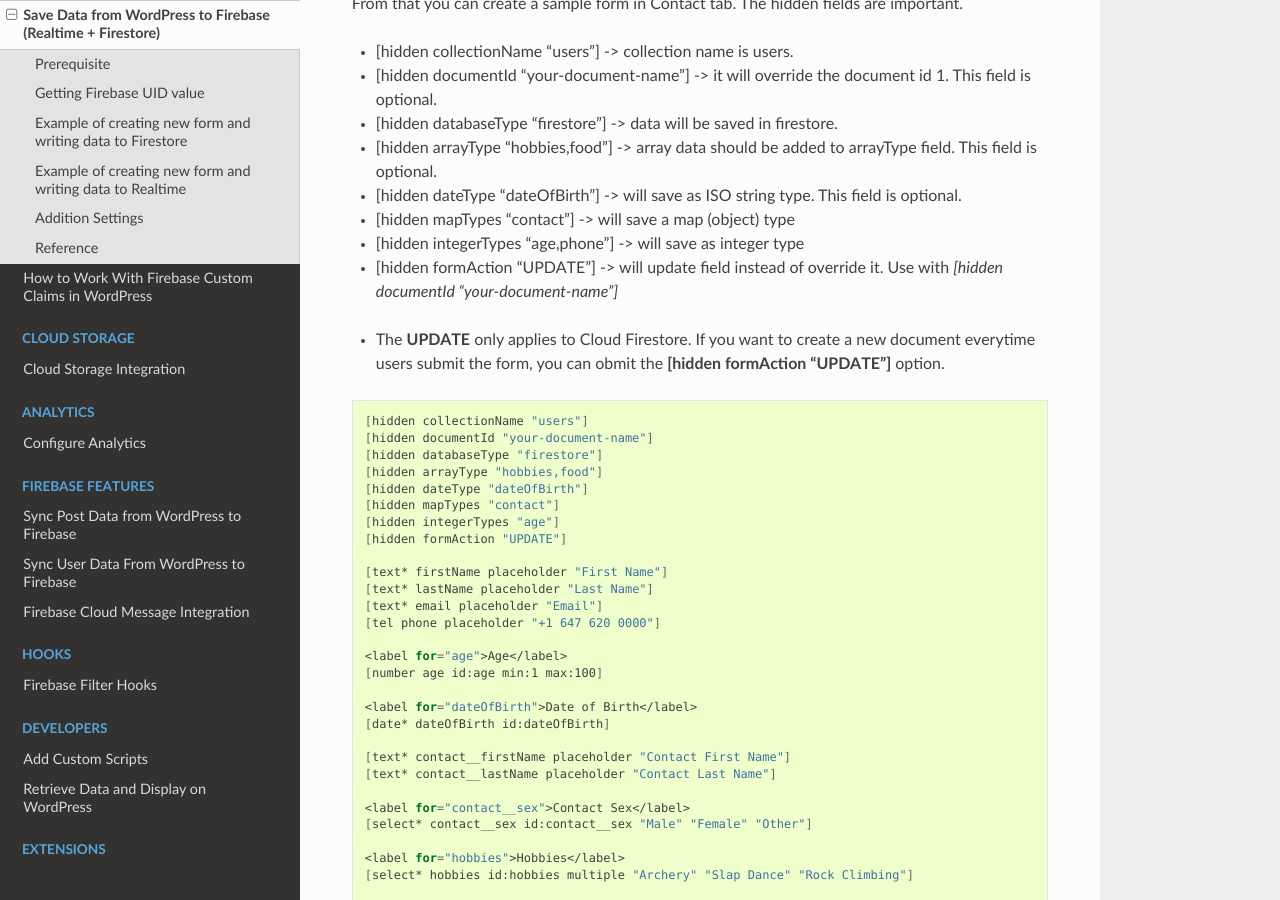
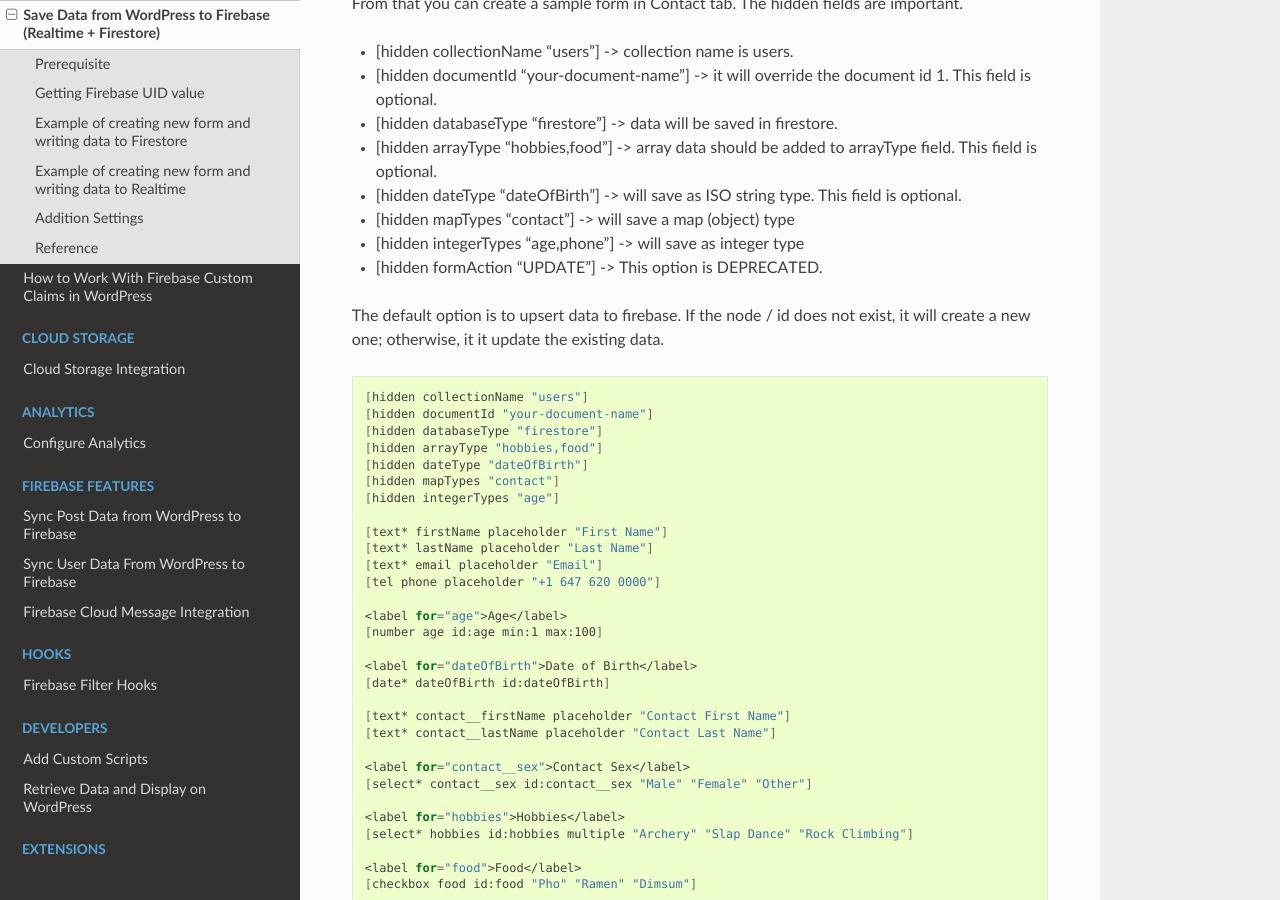
Before and after one commit to dalenguyen/firebase-wordpress-docs, a Sphinx documentation site: the page built from docs/database/save-data-realtime-firestore.rst, in a window 1280 px wide and 900 px high, scrolled down 1433 px. Built offline with Sphinx 7.4.7 and the Read the Docs theme 2.0.0, drawn with Linux system fonts in a browser that asks for light colours.

Commit message:
Updated guide for firebase wordpress v1.12.0

```diff
--- a/docs/conf.py
+++ b/docs/conf.py
@@ -22,7 +22,7 @@
 author = u'Dale Nguyen'
 
 # The short X.Y version
-version = '1.10.0'
+version = '1.12.0'
 release = version
 
 # -- General configuration ---------------------------------------------------
--- a/docs/database/save-data-realtime-firestore.rst
+++ b/docs/database/save-data-realtime-firestore.rst
@@ -65,9 +65,9 @@
 + [hidden dateType "dateOfBirth"] -> will save as ISO string type. This field is optional.
 + [hidden mapTypes "contact"] -> will save a map (object) type
 + [hidden integerTypes "age,phone"] -> will save as integer type
-+ [hidden formAction "UPDATE"] -> will update field instead of override it. Use with `[hidden documentId "your-document-name"]`
++ [hidden formAction "UPDATE"] -> This option is DEPRECATED.
 
-* The **UPDATE** only applies to Cloud Firestore. If you want to create a new document everytime users submit the form, you can obmit the **[hidden formAction "UPDATE"]** option.
+The default option is to upsert data to firebase. If the node / id does not exist, it will create a new one; otherwise, it it update the existing data.
 
 .. code-block:: bash
 
@@ -78,7 +78,6 @@
     [hidden dateType "dateOfBirth"]
     [hidden mapTypes "contact"]
     [hidden integerTypes "age"]
-    [hidden formAction "UPDATE"]
 
     [text* firstName placeholder "First Name"]
     [text* lastName placeholder "Last Name"]
--- a/docs/index.rst
+++ b/docs/index.rst
@@ -4,7 +4,7 @@
 .. meta::
    :description lang=en: Guide on how to integrate Firebase to WordPress.
 
-Last updated: Jan 03, 2021
+Last updated: Jan 09, 2021
 
 .. raw:: html
 
@@ -47,7 +47,7 @@
 Products
 -----------
 
-- `Integrate Firebase PRO <https://firebase.dalenguyen.me/>`_ - `v1.26.0`
+- `Integrate Firebase PRO <https://firebase.dalenguyen.me/>`_ - `v2.1.0`
 - `Firebase WordPress Functions <https://firebase-wordpress-docs.readthedocs.io/en/latest/intro/cloud-functions-deployment.html>`_ - `v0.15.0` (bundle with PRO plugin)
 - `Integrate Firebase Woocommerce <https://firebase-wordpress-docs.readthedocs.io/en/latest/extensions/woocommerce.html>`_ - `v1.2.0` (Extension)
 - `Integrate Firebase Users <https://firebase-wordpress-docs.readthedocs.io/en/latest/extensions/firebase-users.html>`_ - `v1.0.0` (Extension)
```
Also changed, not shown: docs/intro/shortcode-list.rst (+9 -1 lines), docs/misc/changelog.rst (+17 -0 lines).
